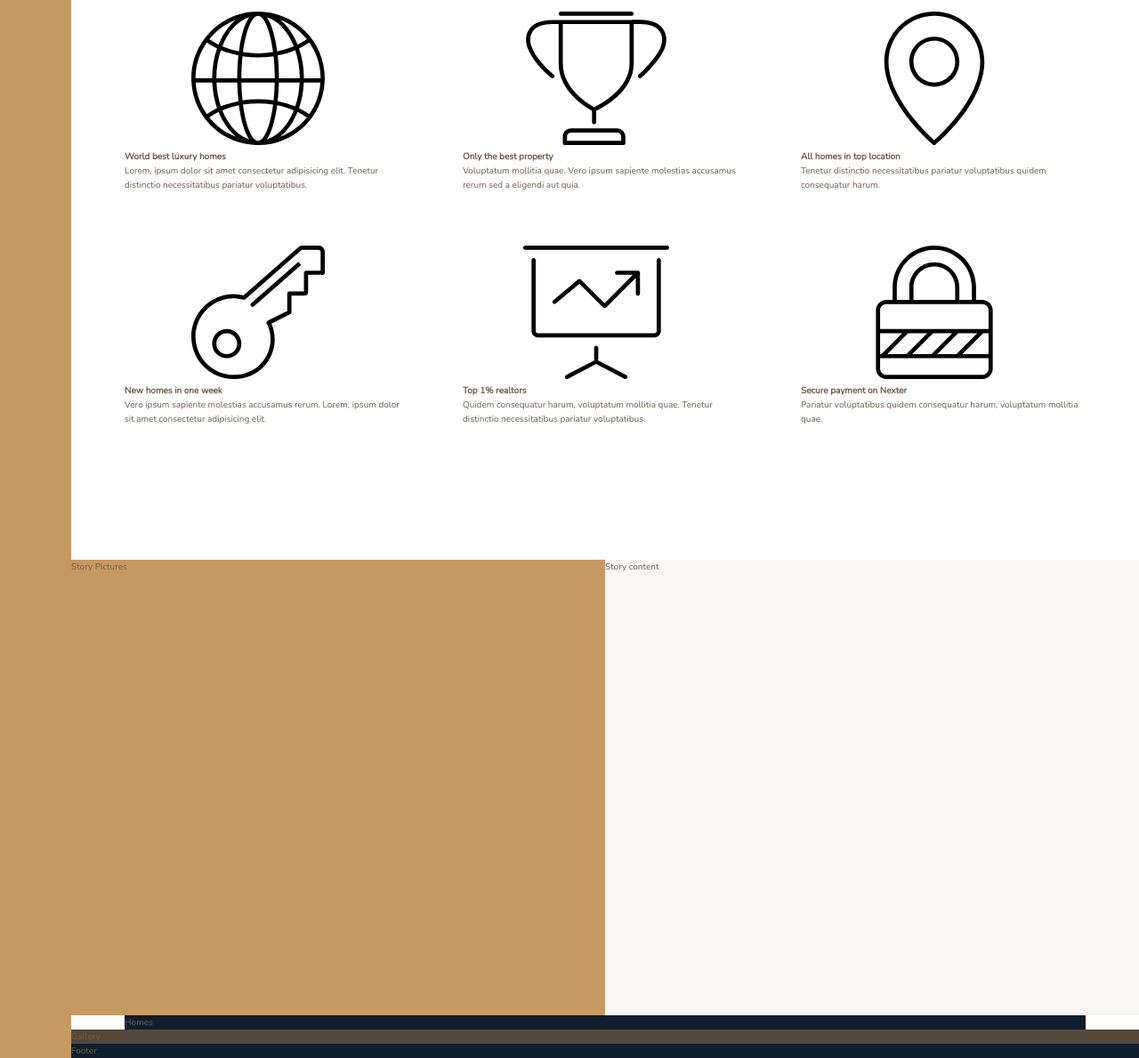
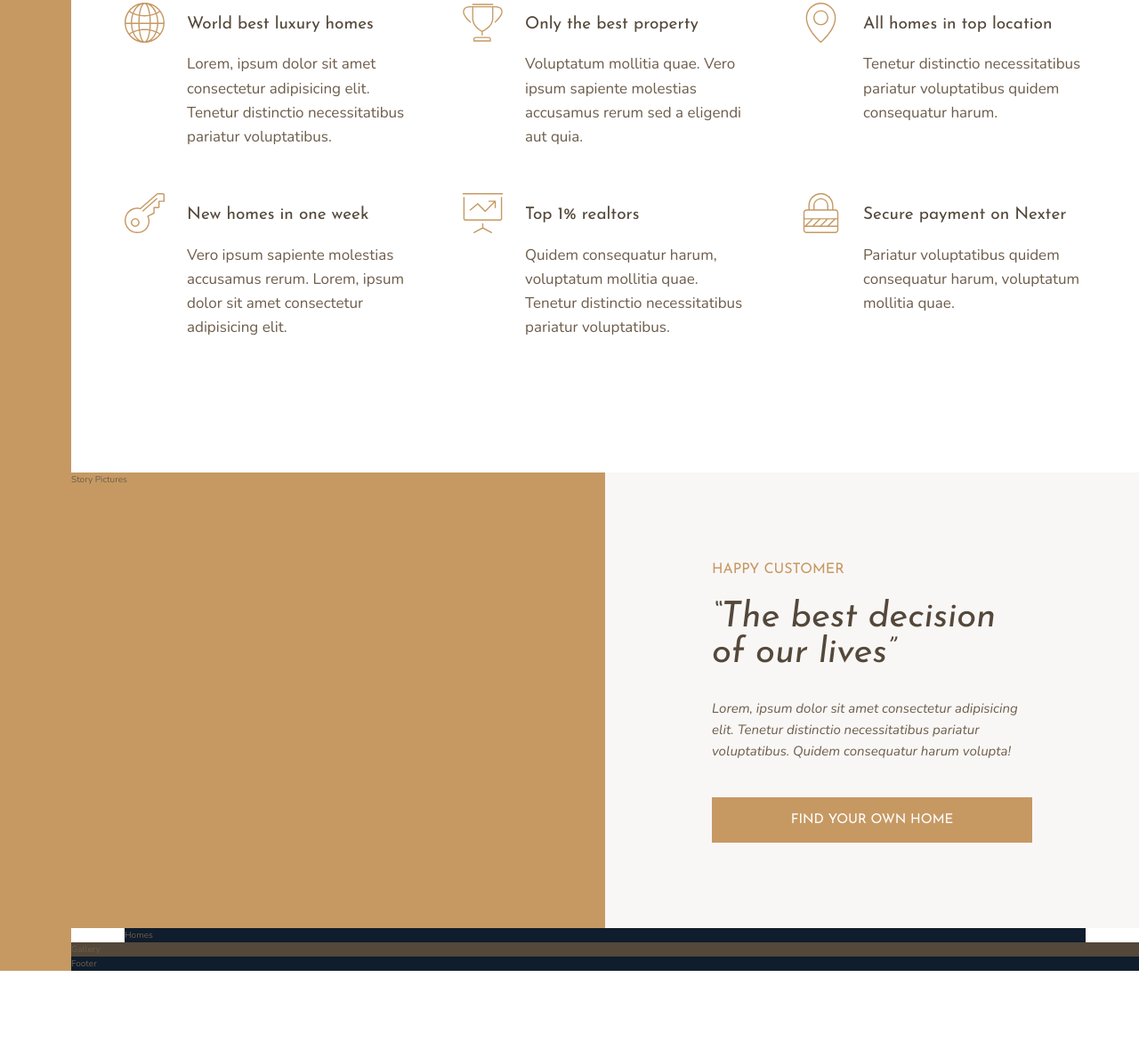
Before and after one commit to kbuicuong/nexter, a website: page index.html in a window 1280 px wide. Shown: the part 777-1966 px from the top of the page at 89% size. After the commit the page ends 1868 px from the top, so only its background shows below. Drawn offline with nearby package versions, Linux system fonts and the light colour scheme.

Commit message:
Finished features and started on story section

```diff
--- a/index.html
+++ b/index.html
@@ -29,42 +29,42 @@
                 <svg class="feature__icon">
                     <use xlink:href="img/sprite.svg#icon-global"></use>
                 </svg>
-                <h4 class="heading-4">World best luxury homes</h4>
+                <h4 class="heading-4 heading-4--dark">World best luxury homes</h4>
                 <p class="feature__text">Lorem, ipsum dolor sit amet consectetur adipisicing elit. Tenetur distinctio necessitatibus pariatur voluptatibus.</p>
             </div>
             <div class="feature">
                 <svg class="feature__icon">
                     <use xlink:href="img/sprite.svg#icon-trophy"></use>
                 </svg>
-                <h4 class="heading-4">Only the best property</h4>
+                <h4 class="heading-4 heading-4--dark">Only the best property</h4>
                 <p class="feature__text">Voluptatum mollitia quae. Vero ipsum sapiente molestias accusamus rerum sed a eligendi aut quia.          </p>
             </div>
             <div class="feature">
                 <svg class="feature__icon">
                     <use xlink:href="img/sprite.svg#icon-map-pin"></use>
                 </svg>
-                <h4 class="heading-4">All homes in top location</h4>
+                <h4 class="heading-4 heading-4--dark">All homes in top location</h4>
                 <p class="feature__text">Tenetur distinctio necessitatibus pariatur voluptatibus quidem consequatur harum.</p>
             </div>
             <div class="feature">
                 <svg class="feature__icon">
                     <use xlink:href="img/sprite.svg#icon-key"></use>
                 </svg>
-                <h4 class="heading-4">New homes in one week</h4>
+                <h4 class="heading-4 heading-4--dark">New homes in one week</h4>
                 <p class="feature__text">Vero ipsum sapiente molestias accusamus rerum. Lorem, ipsum dolor sit amet consectetur adipisicing elit.</p>
             </div>
             <div class="feature">
                 <svg class="feature__icon">
                     <use xlink:href="img/sprite.svg#icon-presentation"></use>
                 </svg>
-                <h4 class="heading-4">Top 1% realtors</h4>
+                <h4 class="heading-4 heading-4--dark">Top 1% realtors</h4>
                 <p class="feature__text">Quidem consequatur harum, voluptatum mollitia quae. Tenetur distinctio necessitatibus pariatur voluptatibus.</p>
             </div>
             <div class="feature">
                 <svg class="feature__icon">
                     <use xlink:href="img/sprite.svg#icon-lock"></use>
                 </svg>
-                <h4 class="heading-4">Secure payment on Nexter</h4>
+                <h4 class="heading-4 heading-4--dark">Secure payment on Nexter</h4>
                 <p class="feature__text">Pariatur voluptatibus quidem consequatur harum, voluptatum mollitia quae.</p>
             </div>
         </section>
@@ -74,7 +74,12 @@
         </div>
 
         <div class="story__content">
-            Story content
+            <h3 class="heading-3 mb-sm">Happy customer</h3>
+            <h2 class="heading-2 heading-2--dark mb-md">&ldquo;The best decision of our lives&rdquo;</h2>
+            <p class="story__text">
+                Lorem, ipsum dolor sit amet consectetur adipisicing elit. Tenetur distinctio necessitatibus pariatur voluptatibus. Quidem consequatur harum volupta!
+            </p>
+            <button class="btn">Find your own home</button>
         </div>
 
         <section class="homes">
--- a/sass/_features.scss
+++ b/sass/_features.scss
@@ -4,6 +4,27 @@
     margin: 15rem 0;
 
     display:grid;
-    grid-template-columns: repeat(3, 1fr);
+    //grid-template-columns: repeat(3, 1fr);
+    grid-template-columns: repeat(auto-fit, minmax(25rem, 1fr));
     grid-gap: 6rem;
+    align-items: start;
 }
+
+.feature{
+    display: grid;
+    grid-template-columns: min-content 1fr;
+    grid-row-gap: 1.5rem;
+    grid-column-gap: 2.5rem;
+
+    &__icon{
+        fill: $color-primary; //svg
+        width: 4.5rem;
+        height: 4.5rem;
+        grid-row: 1 / span 2; //-1 explicit grid
+        transform: translateY(-1rem);
+    }
+
+    &__text{
+        font-size: 1.7rem;
+    }
+}
--- a/sass/_story.scss
+++ b/sass/_story.scss
@@ -8,5 +8,16 @@
     &__content{
         background-color: $color-grey-light-1;
         grid-column: col-start 5 / full-end;
+
+        padding: 6rem 12rem;
+        display:flex;
+        flex-direction: column;
+        justify-content: center;
+    }
+
+    &__text{
+        font-size: 1.5rem;
+        font-style: italic;
+        margin-bottom: 4rem;
     }
 }
--- a/sass/_typography.scss
+++ b/sass/_typography.scss
@@ -0,0 +1,65 @@
+%heading{
+    font-family: $font-display;
+    font-weight: 400;
+}
+
+.heading-1{
+    @extend %heading;
+}
+
+.heading-2{
+    @extend %heading;
+    font-size: 4rem;
+    font-style: italic;
+    line-height: 1;
+
+    &--light{
+        color: $color-grey-light-1;
+    }
+
+    &--dark{
+        color: $color-grey-dark-1;
+    }
+}
+
+.heading-3{
+    @extend %heading;
+    font-size: 1.6rem;
+    color: $color-primary;
+    text-transform: uppercase;
+}
+
+.heading-4{
+    @extend %heading;
+    font-size: 1.9rem;
+
+    &--light{
+        color: $color-grey-light-1;
+    }
+
+    &--dark{
+        color: $color-grey-dark-1;
+    }
+}
+
+.btn{
+    background-color: $color-primary;
+    color: #fff;
+    border: none;
+    border-radius: 0;
+    font-family: $font-display;
+    font-size: 1.5rem;
+    text-transform: uppercase;
+    padding: 1.8rem 3rem;
+    cursor: pointer;
+    transition: all .2s;
+
+    &:hover{
+        background-color: $color-primary-dark;
+    }
+}
+
+.mb-sm{ margin-bottom: 2rem; }
+.mb-md{ margin-bottom: 3rem; }
+.mb-lg{ margin-bottom: 4rem; }
+.mb-hg{ margin-bottom: 8rem; }
```
Also changed, not shown: css/style.css.
